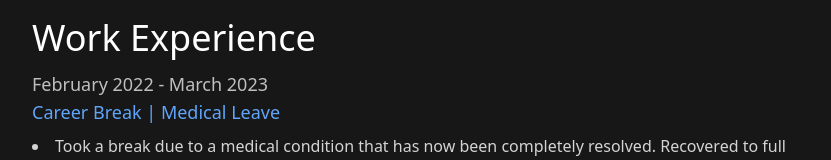
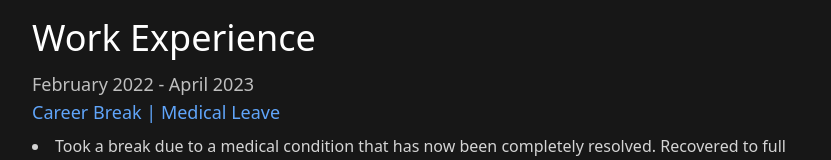
Before and after one commit to PezhmanGhavami/my-portfolio, a React (Vite) app: page / in a window 1280 px wide. Shown: the part 518-678 px from the top of the page, without its empty margins (224-1055 px from the left). Built offline with nearby package versions, Linux system fonts and the light colour scheme.

Commit message:
Updated resume content

```diff
--- a/src/App.tsx
+++ b/src/App.tsx
@@ -54,7 +54,7 @@ const personalProjectsData = [
 const workExperiencesData = [
   {
     id: 2,
-    duration: "February 2022 - March 2023",
+    duration: "February 2022 - April 2023",
     jobTitle: "Career Break | Medical Leave",
     highlights: [
       "Took a break due to a medical condition that has now been completely resolved. Recovered to full health and available for full-time employment.",
```
Also changed, not shown: 1 other file (tests, documents, lock files or other folders).
